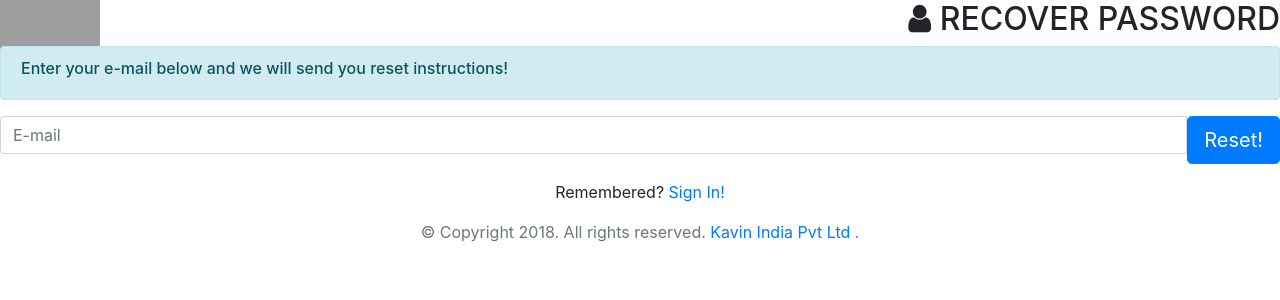
After one commit to akaradexo/ETEST_SYSTEMS, a PHP site: page /recover-password.php in a window 1280 px wide. The commit adds this page. Shown: the top 300 px of the page. Run offline with PHP 8.4, Linux system fonts and the light colour scheme; some libraries are stand-ins or nearby versions; grey boxes are pictures that could not be loaded.

Commit message:
Add files via upload

```diff
--- a/index.php
+++ b/index.php
@@ -29,7 +29,7 @@
 							<div class="form-group mb-lg">
 								<div class="clearfix">
 									<label class="pull-left">Password</label>
-									<a href="pages-recover-password.html" class="pull-right">Lost Password?</a>
+									<a href="recover-password.php" class="pull-right">Lost Password?</a>
 								</div>
 								<div class="input-group input-group-icon">
 									<input name="pwd" type="password" class="form-control input-lg" />
--- /dev/null
+++ b/recover-password.php
@@ -0,0 +1,39 @@
+<?php include "includes/head-logo.php"; ?>
+
+<body>
+		<!-- start: page -->
+		<section class="body-sign">
+			<div class="center-sign">
+				<a href="/" class="logo pull-left">
+					<img style="width:100px;" src="assets/images/logo.jpg" height="54" alt="Porto Admin" />
+				</a>
+
+				<div class="panel panel-sign">
+					<div class="panel-title-sign mt-xl text-right">
+						<h2 class="title text-uppercase text-bold m-none"><i class="fa fa-user mr-xs"></i> Recover Password</h2>
+					</div>
+					<div class="panel-body">
+						<div class="alert alert-info">
+							<p class="m-none text-semibold h6">Enter your e-mail below and we will send you reset instructions!</p>
+						</div>
+
+						<form>
+							<div class="form-group mb-none">
+								<div class="input-group">
+									<input name="username" type="email" placeholder="E-mail" class="form-control input-lg" />
+									<span class="input-group-btn">
+										<button class="btn btn-primary btn-lg" type="submit">Reset!</button>
+									</span>
+								</div>
+							</div>
+
+							<p class="text-center mt-lg">Remembered? <a href="pages-signin.html">Sign In!</a>
+						</form>
+					</div>
+				</div>
+
+				<p class="text-center text-muted mt-md mb-md">&copy; Copyright 2018. All rights reserved. <a href="http://www.kavinindia.com/" target="_blank"> Kavin India Pvt Ltd </a>.</p>
+            </div>
+            </section>
+
+            <?php include "includes/footer.php"; ?>
```
